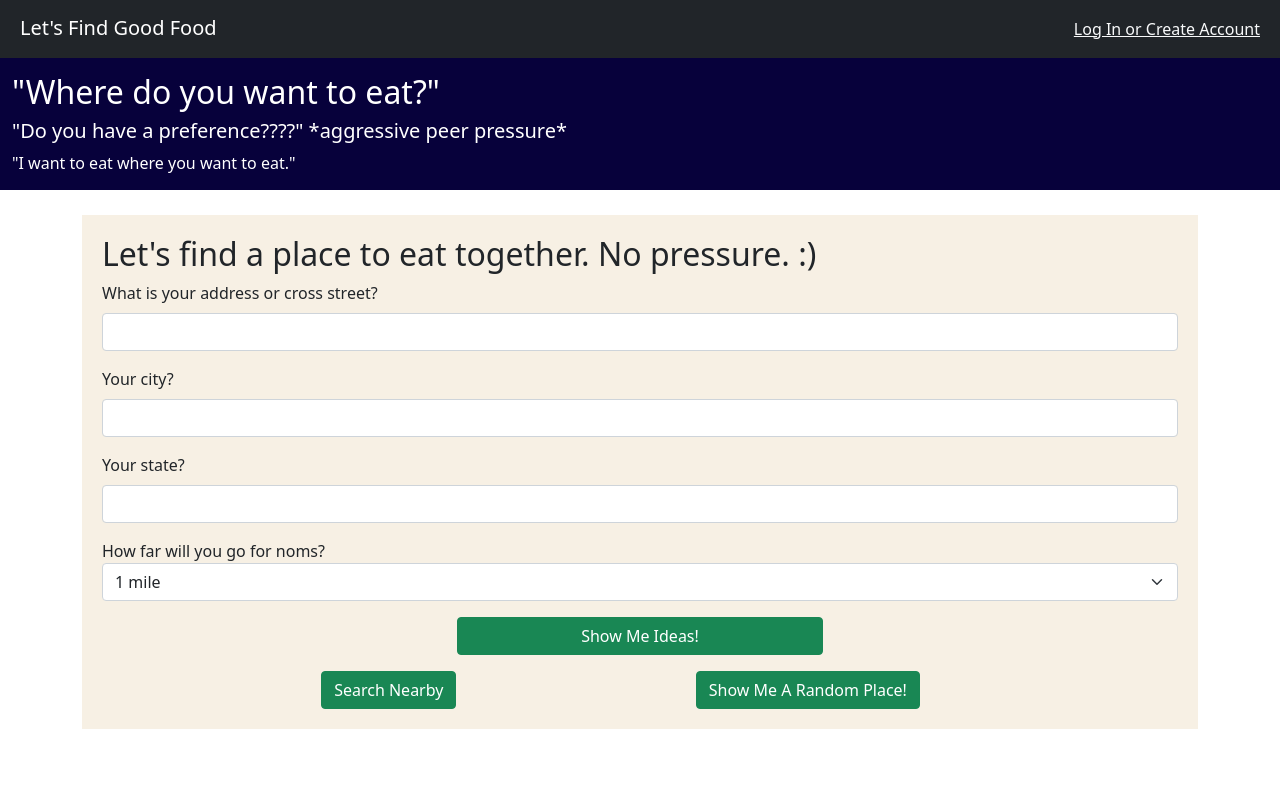
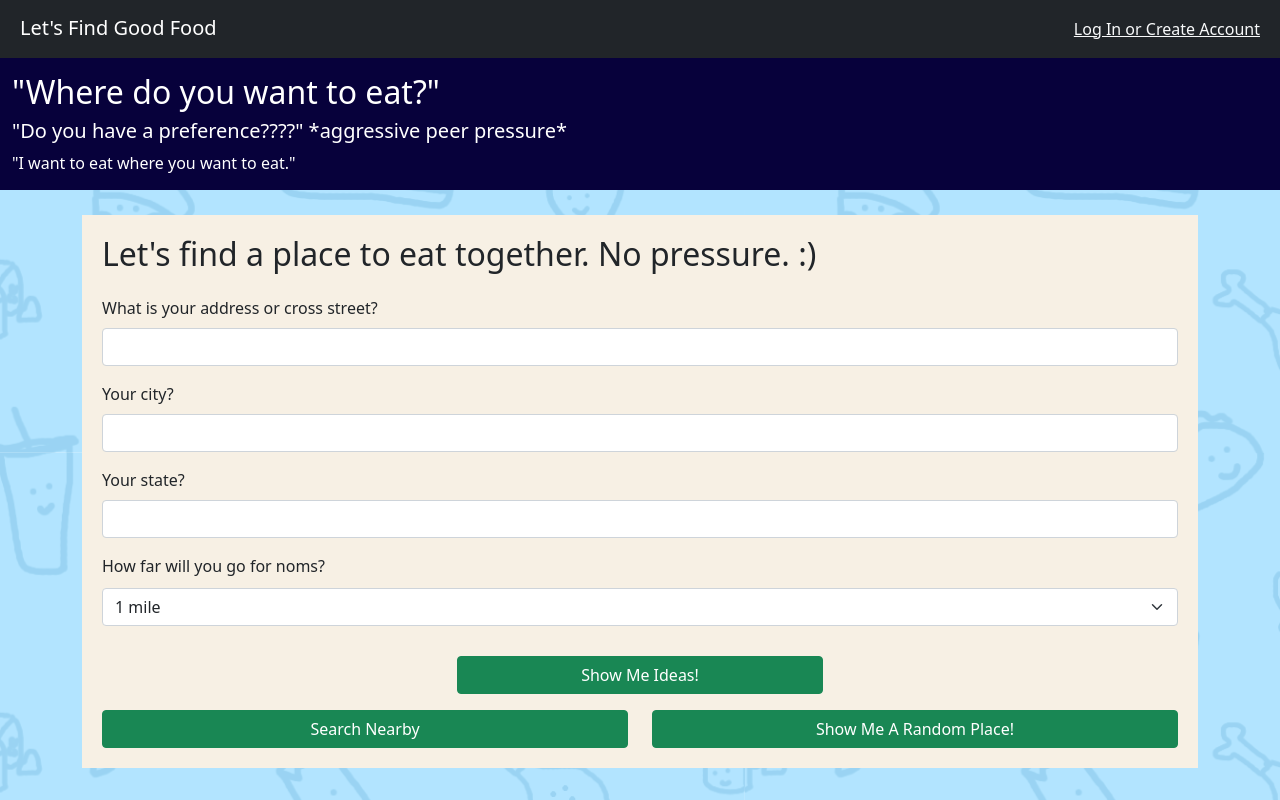
Before and after one commit to jennafong/justfoodthings, a Flask app: page / in a window 1280 px wide. Run offline with Flask 2, Linux system fonts and the light colour scheme.

Commit message:
Styled nearby, details, homepage. Added favicon.

```diff
--- a/static/styles.css
+++ b/static/styles.css
@@ -52,6 +52,36 @@ span.tab-space {
     padding-left: 115px;
 }
 
-.nearby-restaurant-photo {
-    height: 350px
+body {
+    background-image: url('images/backgroundv2.png')
 }
+
+#location {
+    margin-top: 15px;
+    margin-bottom: 30px;
+}
+
+.form-select {
+    margin-top: 10px;
+}
+
+.personal-info {
+    padding-left: 10px;
+}
+
+.user-ratings {
+    background-color: rgb(253, 251, 250);
+    padding-left: 10px;
+}
+
+.rated-restaurant-name-table {
+    color: rgb(7, 28, 151);
+}
+
+.nearby-restaurant-listing {
+    background-color: rgb(253, 251, 250);
+}
+
+.card-text {
+    padding-left: 10px;
+}
--- a/templates/base.html
+++ b/templates/base.html
@@ -2,7 +2,13 @@
 <html>
 <head>
   <title>{% block title %}{% endblock %}</title>
-
+  <link rel="apple-touch-icon" sizes="180x180" href="/static/images/favicon_package_v0.16/apple-touch-icon.png">
+  <link rel="icon" type="image/png" sizes="32x32" href="/static/images/favicon_package_v0.16/favicon-32x32.png">
+  <link rel="icon" type="image/png" sizes="16x16" href="/static/images/favicon_package_v0.16/favicon-16x16.png">
+  <link rel="manifest" href="/site.webmanifest">
+  <link rel="mask-icon" href="/safari-pinned-tab.svg" color="#5bbad5">
+  <meta name="msapplication-TileColor" content="#da532c">
+  <meta name="theme-color" content="#ffffff">
   <link href="https://cdn.jsdelivr.net/npm/bootstrap@5.0.1/dist/css/bootstrap.min.css"
         rel="stylesheet"
         integrity="sha384-+0n0xVW2eSR5OomGNYDnhzAbDsOXxcvSN1TPprVMTNDbiYZCxYbOOl7+AMvyTG2x"
--- a/templates/homepage.html
+++ b/templates/homepage.html
@@ -30,7 +30,6 @@
                 <p>
                     <label class='form-label'>Your state?</label> <input class='form-control' type="text" name="state">
                 </p>
-            </div>
                 <p>
                     How far will you go for noms?
                     <select name="mile_radius" class='form-select'>
@@ -41,15 +40,16 @@
                     <option value="20">20 miles</option>
                     </select>
                 </p>
+            </div>
             <div class='row'>
                 <button class='btn btn-success col-4 offset-4' type="submit" name="submit_button" value="ideas">Show Me Ideas!</button>
             </div>
             <div class='row'>
-                <span class='col gy-3'>
-                    <button class='btn btn-success offset-5' type="submit" name="submit_button" value="nearby">Search Nearby</button>
+                <span class='col gy-3 d-grid mx-auto'>
+                    <button class='btn btn-success' type="submit" name="submit_button" value="nearby">Search Nearby</button>
                 </span>
-                <span class='col gy-3'>
-                    <button class='btn btn-success offset-1' type="submit" name="submit_button" value="random">Show Me A Random Place!</button>
+                <span class='col gy-3 d-grid mx-auto'>
+                    <button class='btn btn-success' type="submit" name="submit_button" value="random">Show Me A Random Place!</button>
                 </span>
             </div>
             </form>
```
Also changed, not shown: static/images/favicon_package_v0.16/browserconfig.xml (added, +9 -0 lines), templates/account.html (+8 -8 lines), templates/details.html (+5 -2 lines), templates/nearby.html (+8 -7 lines), static/images/backgroundv2.png (added), static/images/favicon_package_v0.16/android-chrome-192x192.png (added), static/images/favicon_package_v0.16/apple-touch-icon.png (added), static/images/favicon_package_v0.16/favicon-16x16.png (added), static/images/favicon_package_v0.16/favicon-32x32.png (added), static/images/favicon_package_v0.16/favicon.ico (added), static/images/favicon_package_v0.16/mstile-150x150.png (added), static/images/favicon_package_v0.16/safari-pinned-tab.svg (added), static/images/favicon_package_v0.16/site.webmanifest (added). Lines whose indentation alone changed are shown as unchanged.
